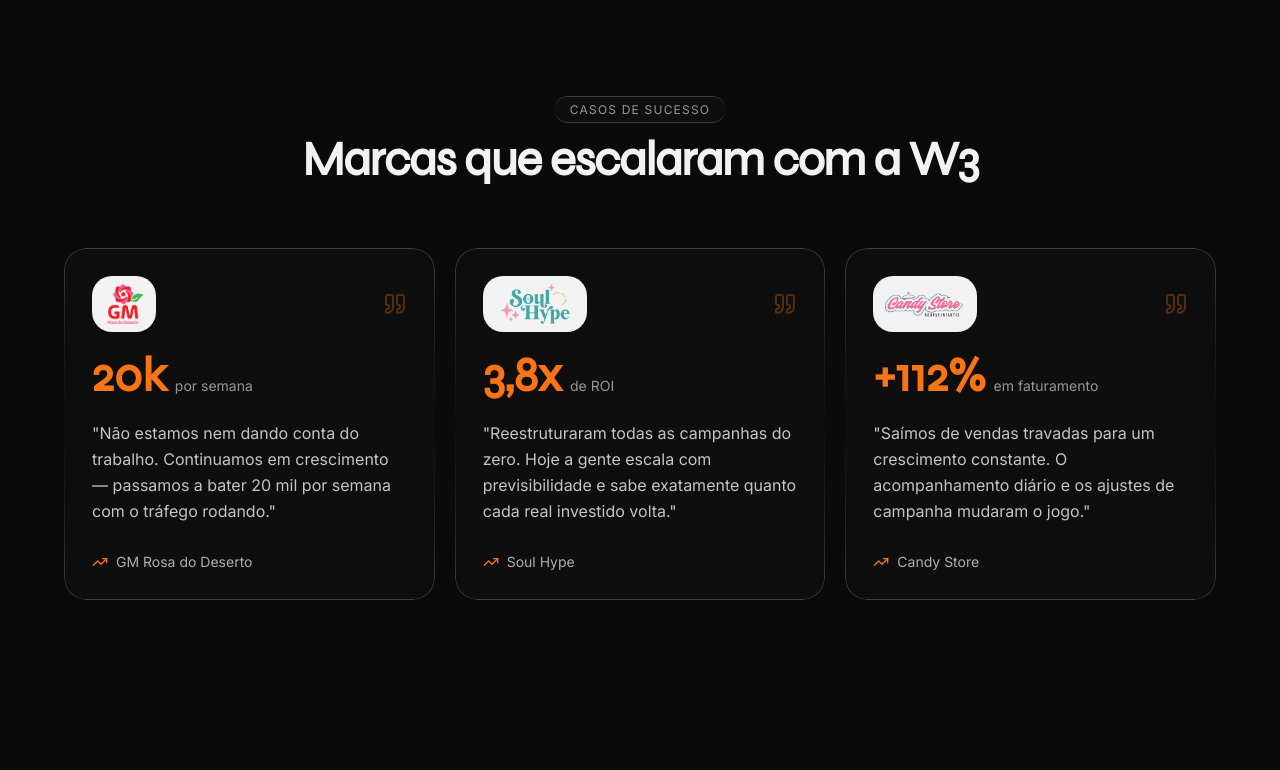
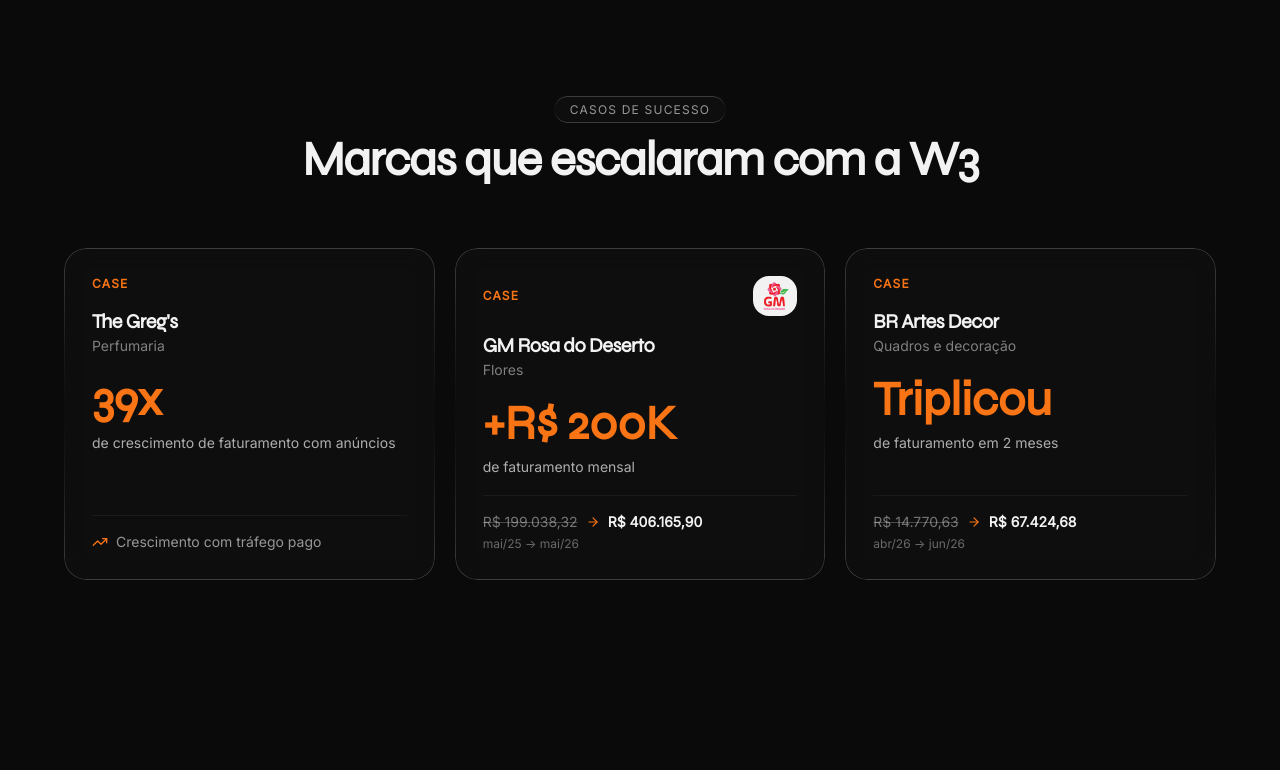
Before and after one commit to Greed9797/W3-Trafego-Pago, a React (Vite) app: page / in a window 1280 px wide. Shown: the part 5322-6092 px from the top of the page. Built offline with nearby package versions, Linux system fonts and the light colour scheme.

Commit message:
fix: substitui cases por dados reais da apresentação comercial

```diff
--- a/src/components/Stats.tsx
+++ b/src/components/Stats.tsx
@@ -3,7 +3,7 @@
 
 const STATS = [
   { value: 200, prefix: "+R$", suffix: "M", label: "Gerados com anúncios", decimals: 0 },
-  { value: 100, prefix: "+", suffix: "", label: "Clientes satisfeitos", decimals: 0 },
+  { value: 100, prefix: "+", suffix: "", label: "E-commerces atendidos", decimals: 0 },
   { value: 20, prefix: "+", suffix: "", label: "Nichos atendidos", decimals: 0 },
 ]
 
--- a/src/components/SuccessCases.tsx
+++ b/src/components/SuccessCases.tsx
@@ -1,40 +1,41 @@
 import { useEffect } from 'react'
-import { TrendingUp, Quote } from 'lucide-react'
+import { TrendingUp, ArrowRight } from 'lucide-react'
 import { gsap } from '@/lib/gsap'
 import { SplitHeading } from './SplitHeading'
 import rosaDoDeserto from '@/assets/clientes/rosa-do-deserto.png'
-import soulHype from '@/assets/clientes/soul-hype.png'
-import candyStore from '@/assets/clientes/candy-store.png'
 
 interface SuccessCase {
-  logo: string
   brand: string
+  segment: string
   metric: string
   metricLabel: string
-  quote: string
+  /** Antes → depois extraído do painel do cliente. Omitido quando não há print. */
+  evidence?: { from: string; to: string; period: string }
+  logo?: string
 }
 
+// Dados da apresentação comercial da W3 — números reais dos painéis dos clientes.
 const CASES: SuccessCase[] = [
   {
-    logo: rosaDoDeserto,
-    brand: 'GM Rosa do Deserto',
-    metric: '20k',
-    metricLabel: 'por semana',
-    quote: 'Não estamos nem dando conta do trabalho. Continuamos em crescimento — passamos a bater 20 mil por semana com o tráfego rodando.',
+    brand: "The Greg's",
+    segment: 'Perfumaria',
+    metric: '39x',
+    metricLabel: 'de crescimento de faturamento com anúncios',
   },
   {
-    logo: soulHype,
-    brand: 'Soul Hype',
-    metric: '3,8x',
-    metricLabel: 'de ROI',
-    quote: 'Reestruturaram todas as campanhas do zero. Hoje a gente escala com previsibilidade e sabe exatamente quanto cada real investido volta.',
+    brand: 'GM Rosa do Deserto',
+    segment: 'Flores',
+    metric: '+R$ 200K',
+    metricLabel: 'de faturamento mensal',
+    evidence: { from: 'R$ 199.038,32', to: 'R$ 406.165,90', period: 'mai/25 → mai/26' },
+    logo: rosaDoDeserto,
   },
   {
-    logo: candyStore,
-    brand: 'Candy Store',
-    metric: '+112%',
-    metricLabel: 'em faturamento',
-    quote: 'Saímos de vendas travadas para um crescimento constante. O acompanhamento diário e os ajustes de campanha mudaram o jogo.',
+    brand: 'BR Artes Decor',
+    segment: 'Quadros e decoração',
+    metric: 'Triplicou',
+    metricLabel: 'de faturamento em 2 meses',
+    evidence: { from: 'R$ 14.770,63', to: 'R$ 67.424,68', period: 'abr/26 → jun/26' },
   },
 ]
 
@@ -65,26 +66,46 @@
         </div>
 
         <div className="cases-grid grid grid-cols-1 md:grid-cols-3 gap-4 md:gap-5">
-          {CASES.map((c, i) => (
-            <div key={i} className="case-card liquid-glass rounded-2xl p-6 md:p-7 flex flex-col gap-5">
-              <div className="flex items-center justify-between gap-4">
-                <div className="bg-white/95 rounded-xl px-3 py-2 flex items-center justify-center h-12 md:h-14">
-                  <img src={c.logo} alt={c.brand} className="max-h-8 md:max-h-10 w-auto object-contain" loading="lazy" />
-                </div>
-                <Quote className="size-6 text-primary/30 shrink-0" />
+          {CASES.map((c) => (
+            <div key={c.brand} className="case-card liquid-glass rounded-2xl p-6 md:p-7 flex flex-col gap-4">
+              <div className="flex items-center justify-between gap-3">
+                <span className="font-body text-[10px] md:text-xs font-semibold uppercase tracking-widest text-primary">
+                  Case
+                </span>
+                {c.logo && (
+                  <div className="bg-white/95 rounded-lg px-2 py-1.5 flex items-center justify-center">
+                    <img src={c.logo} alt={c.brand} className="max-h-7 w-auto object-contain" loading="lazy" />
+                  </div>
+                )}
               </div>
 
-              <div className="flex items-end gap-2">
-                <span className="font-display font-bold text-4xl md:text-5xl text-primary leading-none">{c.metric}</span>
-                <span className="font-body text-xs md:text-sm text-foreground/60 pb-1">{c.metricLabel}</span>
+              <div>
+                <h3 className="font-display font-bold text-lg md:text-xl tracking-tight leading-snug">{c.brand}</h3>
+                <p className="font-body text-xs md:text-sm text-foreground/50">{c.segment}</p>
               </div>
 
-              <p className="font-body text-sm md:text-base text-foreground/80 leading-relaxed">"{c.quote}"</p>
+              <div className="mt-1">
+                <span className="font-display font-bold text-4xl md:text-5xl text-primary leading-none">{c.metric}</span>
+                <p className="mt-2 font-body text-xs md:text-sm text-foreground/70 leading-relaxed">{c.metricLabel}</p>
+              </div>
 
-              <div className="mt-auto flex items-center gap-2 pt-2">
-                <TrendingUp className="size-4 text-primary" />
-                <span className="font-body text-xs md:text-sm font-medium text-foreground/70">{c.brand}</span>
-              </div>
+              {c.evidence && (
+                <div className="mt-auto pt-4 border-t border-border/40">
+                  <div className="flex items-center gap-2 font-body text-xs md:text-sm">
+                    <span className="text-foreground/45 line-through decoration-foreground/25">{c.evidence.from}</span>
+                    <ArrowRight className="size-3.5 text-primary shrink-0" />
+                    <span className="text-foreground font-semibold">{c.evidence.to}</span>
+                  </div>
+                  <span className="mt-1 block font-body text-[10px] md:text-xs text-foreground/40">{c.evidence.period}</span>
+                </div>
+              )}
+
+              {!c.evidence && (
+                <div className="mt-auto pt-4 border-t border-border/40 flex items-center gap-2">
+                  <TrendingUp className="size-4 text-primary" />
+                  <span className="font-body text-xs md:text-sm text-foreground/60">Crescimento com tráfego pago</span>
+                </div>
+              )}
             </div>
           ))}
         </div>
```
Also changed, not shown: src/assets/clientes/candy-store.png (deleted), src/assets/clientes/soul-hype.png (deleted).
